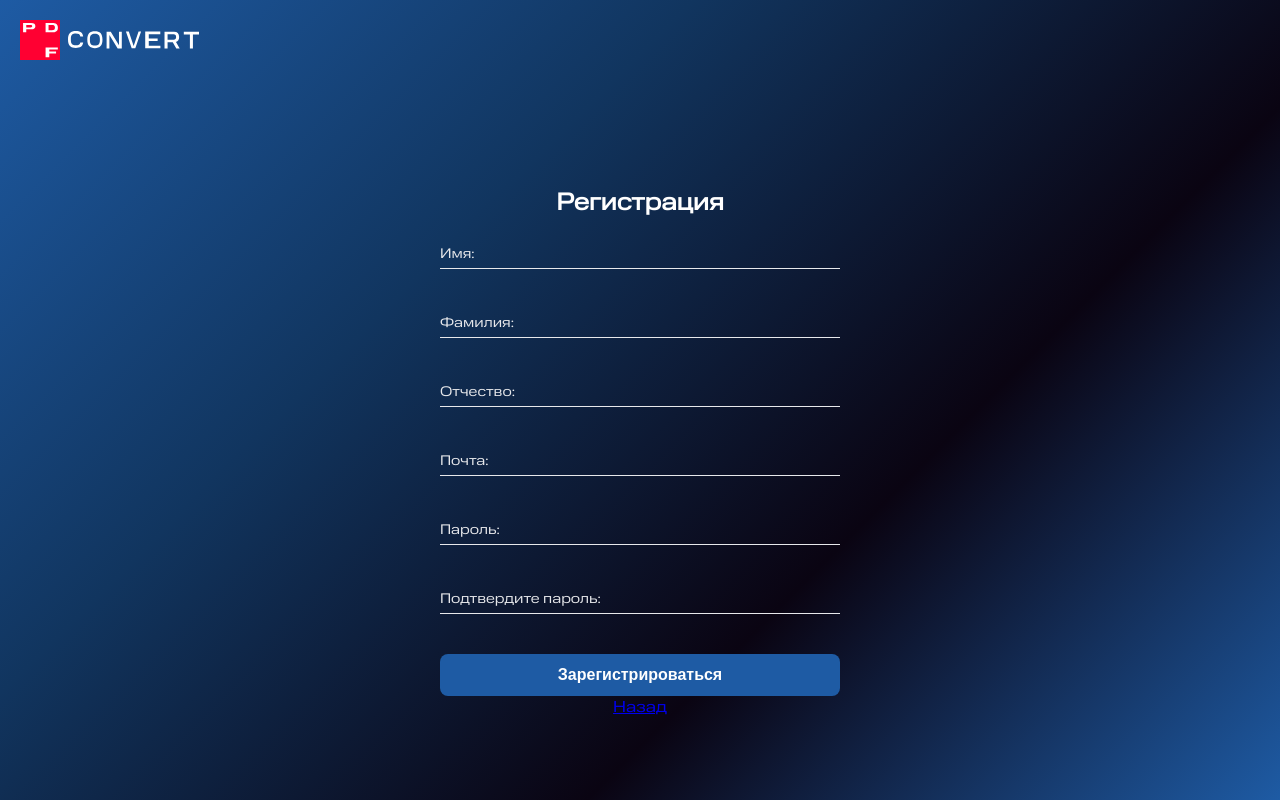
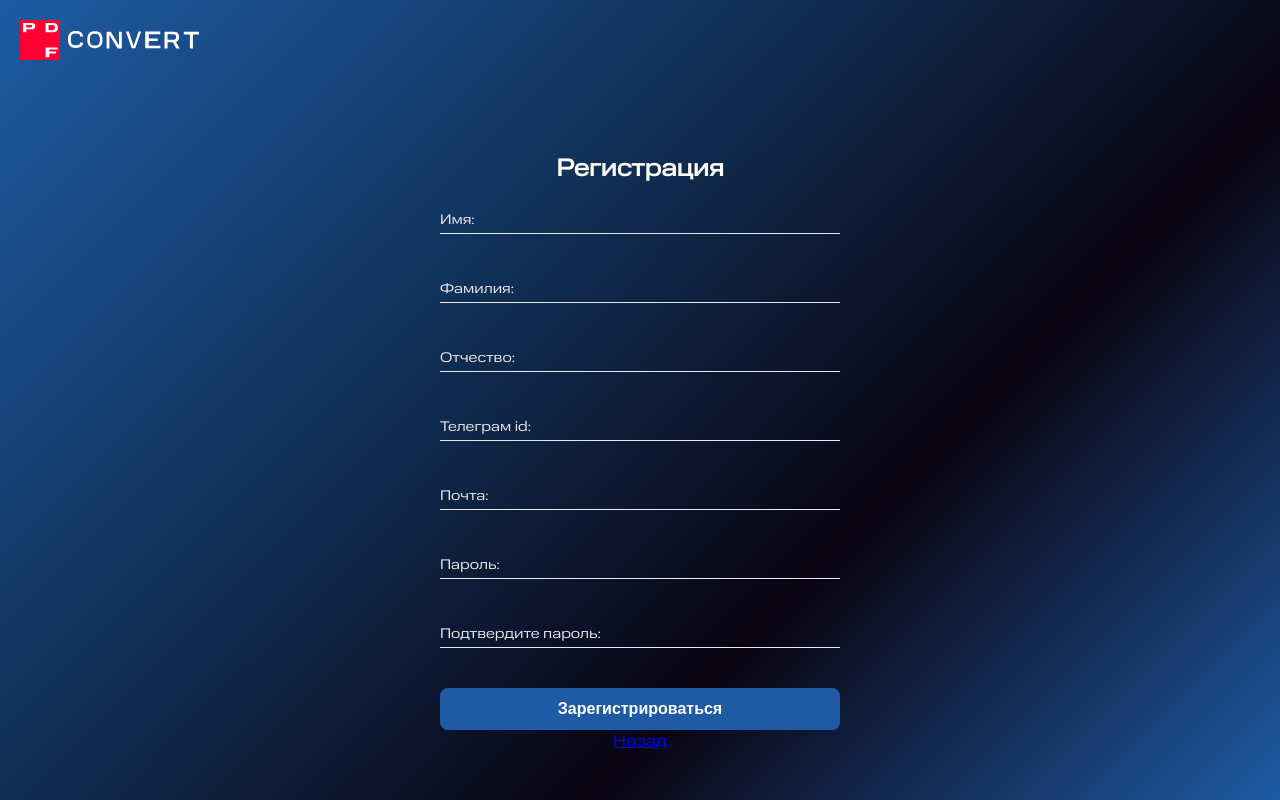
Before and after one commit to kvintosis/mts-front, a React (Vite) app in the folder mts-app/: page /register in a window 1280 px wide. Built offline with nearby package versions, Linux system fonts and the light colour scheme.

Commit message:
tg)_id in reg

```diff
--- a/mts-app/src/pages/Register.jsx
+++ b/mts-app/src/pages/Register.jsx
@@ -26,7 +26,9 @@ function Register() {
     const [confirmPassword, setConfirmPassword] = useState('');
     const [firstName, setFirstName] = useState('');
     const [lastName, setLastName] = useState('');
-    const [middleName, setMiddleName] = useState('');
+    const [surname, setSurname] = useState('');
+    const [tg_id, setTg_id] = useState('');
+
     const [error, setError] = useState('');
 
     const handleSubmit = async (e) => {
@@ -44,8 +46,8 @@ function Register() {
             lastName,
         };
 
-        if (middleName.trim()) {
-            requestBody.middleName = middleName;
+        if (surname.trim()) {
+            requestBody.surname = surname;
         }
 
         try {
@@ -103,14 +105,25 @@ function Register() {
                 </div>
                 <div className="register__form-group">
                     <input
-                        type="middleName"
-                        id="middleName"
-                        value={middleName}
-                        onChange={(e) => setMiddleName(e.target.value)}
+                        type="surname"
+                        id="surname"
+                        value={surname}
+                        onChange={(e) => setSurname(e.target.value)}
                         placeholder=""
                         required
                     />
-                    <label htmlFor="middleName">Отчество:</label>
+                    <label htmlFor="surname">Отчество:</label>
+                </div>
+                <div className="register__form-group">
+                    <input
+                        type="tg_id"
+                        id="tg_id"
+                        value={tg_id}
+                        onChange={(e) => setTg_id(e.target.value)}
+                        placeholder=""
+                        required
+                    />
+                    <label htmlFor="tg_id">Телеграм id:</label>
                 </div>
                 <div className="register__form-group">
                     <input
```
